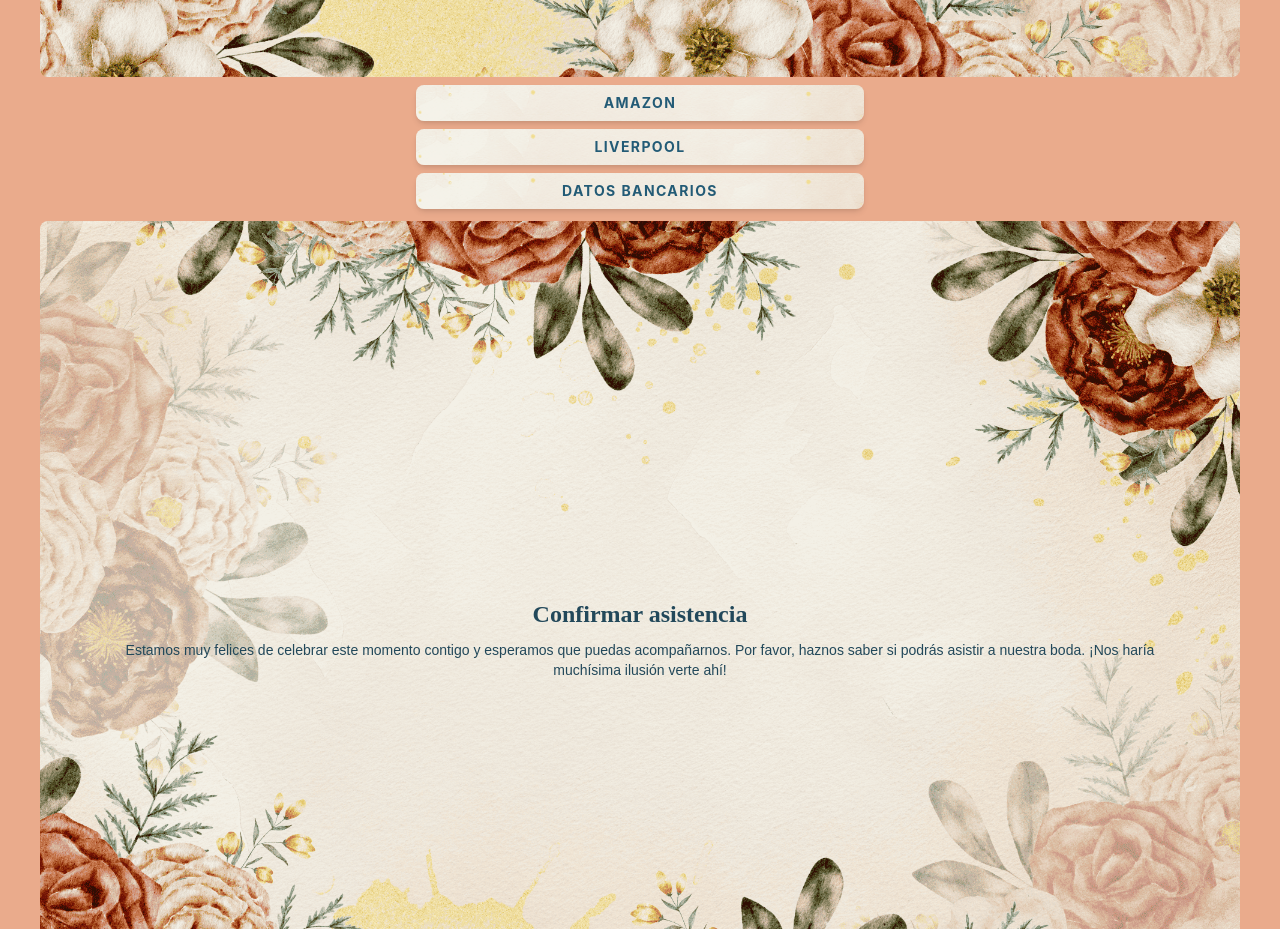
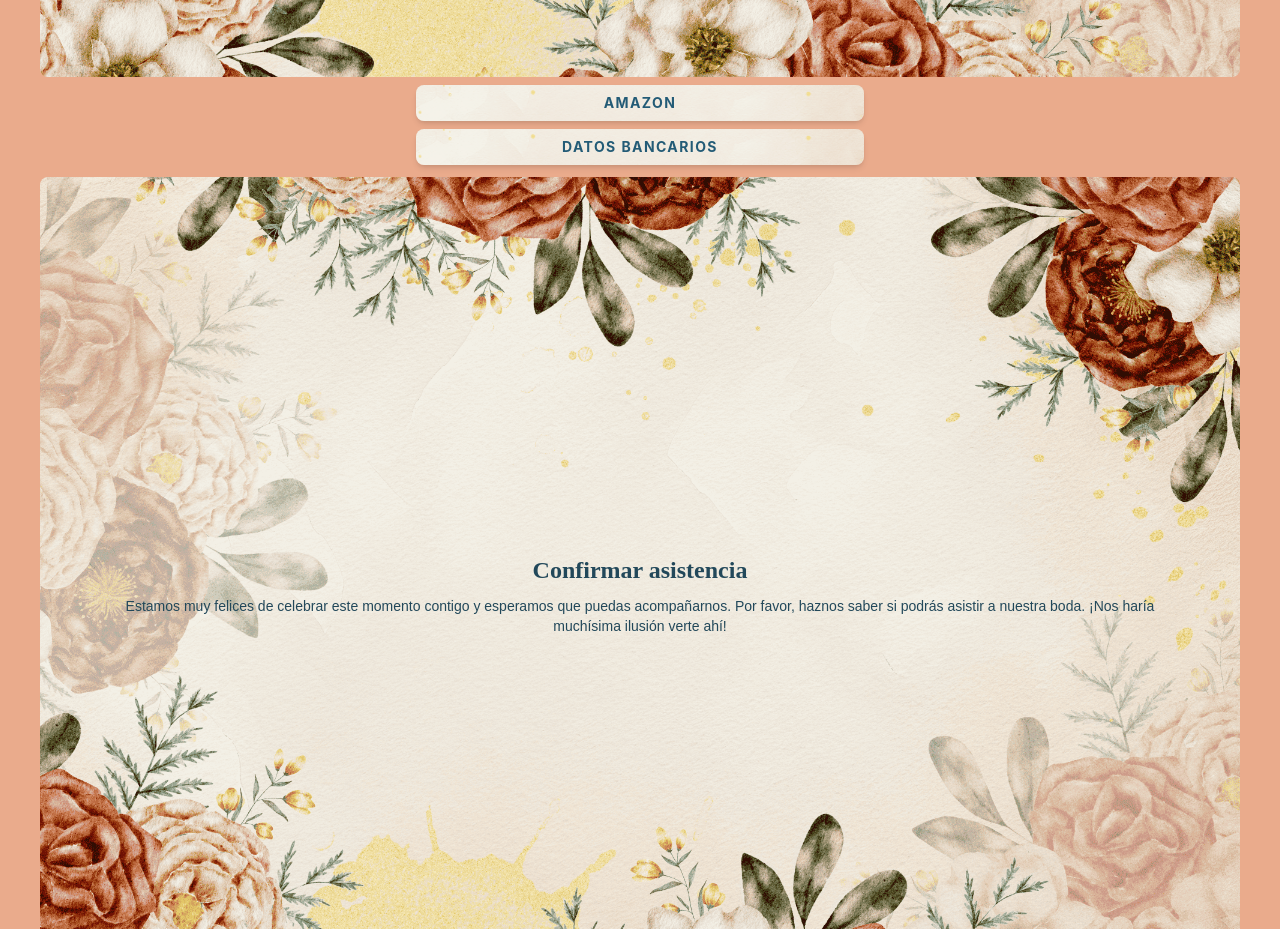
Before and after one commit to SPA07/wedding-invitation, a React (Vite) app: page / in a window 1280 px wide. Shown: the part 6340-7269 px from the top of the page. Built offline with nearby package versions, Linux system fonts and the light colour scheme; a web font is replaced by a local one.

Commit message:
fix: remove liverpool

```diff
--- a/src/components/Home.jsx
+++ b/src/components/Home.jsx
@@ -139,8 +139,7 @@ const Home = () => {
 
       <div className="flex flex-col items-center">
         <GiftButton text="Amazon" href="https://www.amazon.com.mx/wedding/share/mys301026" backgroundImage={plantilla4} />
-        <GiftButton text="Liverpool" href="#" backgroundImage={plantilla4} />
-        <GiftButton text="Datos Bancarios" href="/public/Datos_Bancarios.pdf" backgroundImage={plantilla4} />
+        <GiftButton text="Datos Bancarios" href="/DatosBancarios.pdf" backgroundImage={plantilla4} />
       </div>
 
       <InfoCard
```
Also changed, not shown: 1 other file (tests, documents, lock files or other folders).
